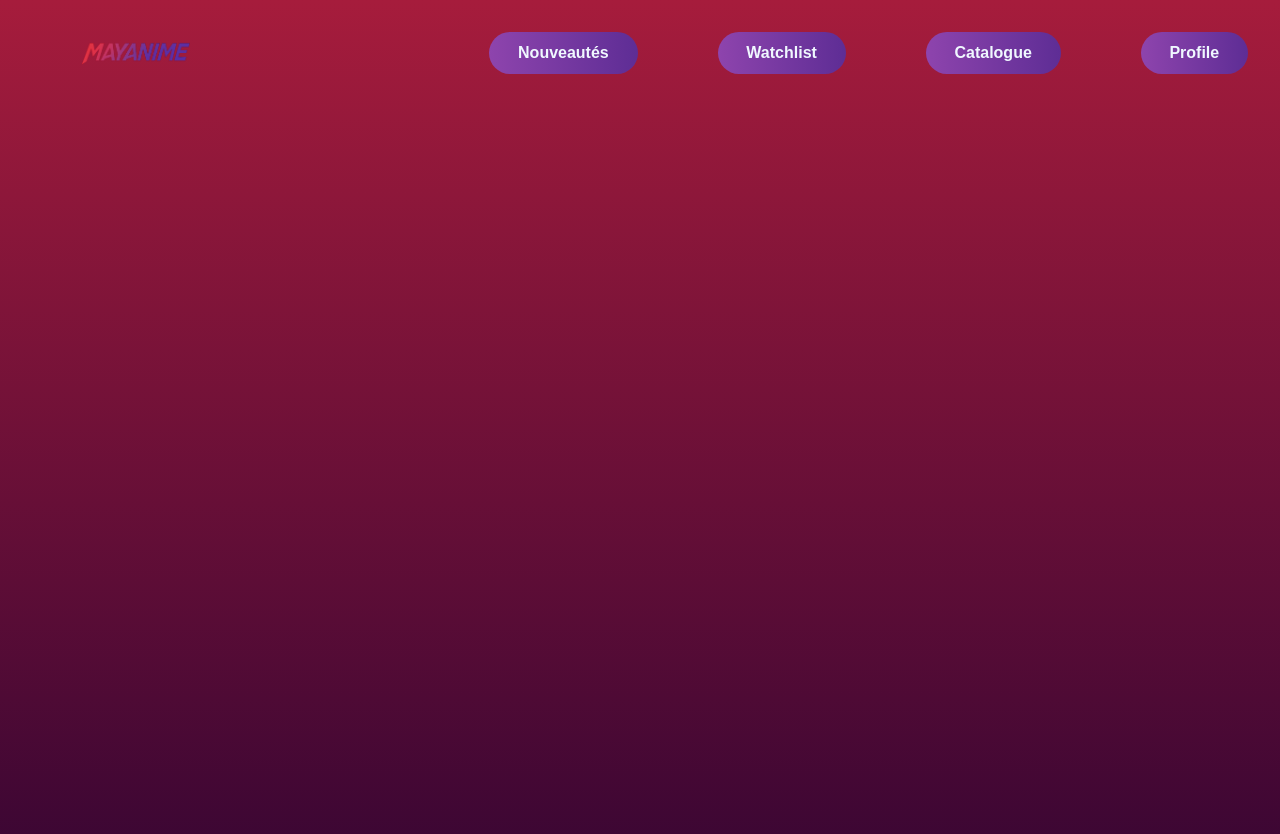
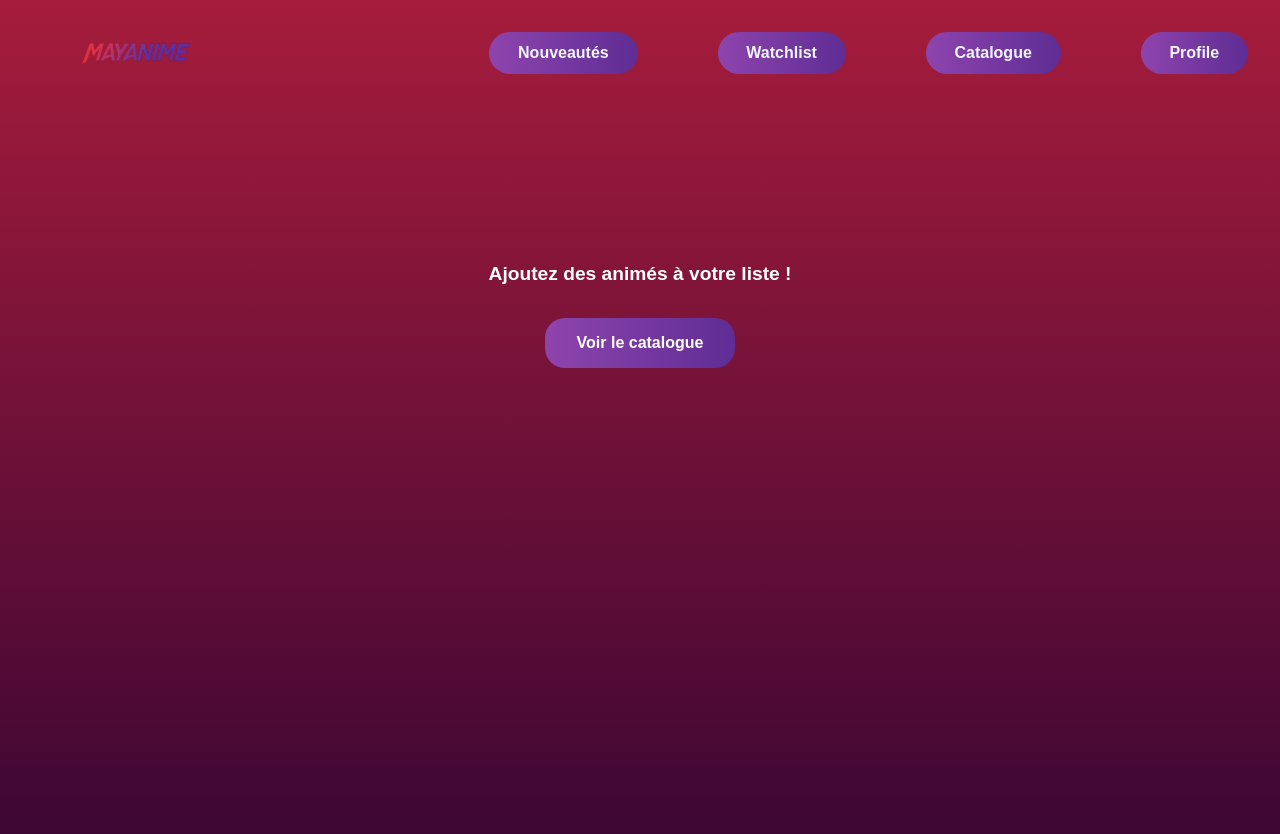
Before and after one commit to wildcodeschool-2025-03/JS-Paris-P2-Mayanime, a React (Vite) app: page /Watchlist in a window 1280 px wide. Shown: the top 834 px of the page. Built offline with nearby package versions, Linux system fonts and the light colour scheme.

Commit message:
amélioration de la page watchlist

```diff
--- a/src/pages/Watchlist.css
+++ b/src/pages/Watchlist.css
@@ -1,74 +1,61 @@
+.watchlist-container {
+	height: 100vh; /* prend toute la hauteur de la page */
+	padding: 20px;
+	max-width: 1200px;
+	margin: 0 auto;
+	display: flex;
+	flex-direction: column;
+}
+
 .bouton {
-	display: flex;
-	justify-content: flex-start;
-	gap: 70px;
+	display: grid;
+	grid-template-columns: repeat(auto-fill, minmax(200px, 1fr));
+	gap: 40px;
 	font-weight: bolder;
+	flex-grow: 1; /* prend toute la hauteur dispo */
+	align-content: start;
+}
+
+/* Quand la watchlist est vide, centrage parfait */
+.bouton.empty {
+	display: flex !important; /* override grid */
+	flex-direction: column;
+	justify-content: center; /* vertical centering */
+	align-items: center; /* horizontal centering */
+	height: 100%; /* prendre toute la hauteur dispo */
+	text-align: center;
+	gap: 30px;
 }
 
 .bouton button {
 	font-size: 1rem;
 	text-align: center;
-	margin-top: 60px;
-	margin-right: 30px;
 	background-color: #733597;
 	color: white;
 	border: none;
 	border-radius: 20px;
 	padding: 1rem 2rem;
 	font-weight: bold;
+	cursor: pointer;
+	transition: background-color 0.3s ease, transform 0.2s ease;
+	margin: 0 auto;
+	display: inline-block;
 }
 
-.image1 {
-	display: flex;
-	width: 100%;
-	height: 40vh;
-	margin-top: 60px;
-	gap: 50px;
-	text-align: left;
-}
-
-.image1 img {
-	width: 15%;
-}
-
-.image1 p {
-	align-items: center;
-	width: 100%;
-}
-
-.seiya {
-	width: 100vw;
-}
-
-.goku {
-	width: 100vw;
-}
-
-.image1 div {
-	width: 40%;
-}
-
-.bouton2 button {
-	margin-top: 20px;
-	margin-right: 30px;
-	background-color: #733597;
-	color: white;
-	font-size: 0.8rem;
-	text-align: center;
-	padding: 0.8rem 1.3rem;
-	border: none;
-	border-radius: 0.5rem;
-	cursor: pointer;
-	display: inline-block;
-	transform-origin: center;
+.bouton button:hover {
+	background-color: #8e2de2;
+	transform: scale(1.05);
 }
 
 div p {
-	font-size: 1em;
+	font-size: 1.2em;
 	font-weight: bold;
+	margin: 0;
+	text-align: center;
 }
 
 div h1 {
 	font-size: 1em;
 	font-weight: lighter;
+	margin: 0;
 }
--- a/src/pages/Watchlist.tsx
+++ b/src/pages/Watchlist.tsx
@@ -1,33 +1,58 @@
 import "./Watchlist.css";
 import { useContext } from "react";
+import { useNavigate } from "react-router-dom";
 import AnimeCardPourLaWatchlist from "../components/AnimeCardPourLaWatchlist";
 import selectionWatchlistContext from "../context/selectionWatchlist";
 
-// function Watchlist() {
-// 	const [animeList, setAnimeList] = useState([]);
-// 	useEffect(() => {
-// 		fetch("https://api.jikan.moe/v4/anime")
-// 			.then((response) => response.json())
-// 			.then((fullData) => setAnimeList(fullData.data));
-// 	}, []);
-// 	return (
-// 		<>
-// 			{animeList.map((animeFromTheList) => (
-// 				<WatchAnime key={animeFromTheList.mal_id} anime={animeFromTheList} />
-// 			))}
-// 			<div className="bouton">
-// 				<button type="button">Watchlist</button>
-// 				<button type="button">Vus</button>
-// 			</div>
-// 		</>
-// 	);
-// }
+// Typage minimal pour anime
+interface Anime {
+	mal_id: number;
+	// autres propriétés possibles
+}
+
+// Typage attendu du contexte
+interface SelectionWatchlistContextType {
+	selectionWatchlist: Anime[];
+}
+
 function Watchlist() {
-	const { selectionWatchlist } = useContext(selectionWatchlistContext);
+	// Caster le contexte pour préciser le type
+	const context = useContext(
+		selectionWatchlistContext,
+	) as SelectionWatchlistContextType | null;
+	const navigate = useNavigate();
+
+	// Accès sécurisé à selectionWatchlist
+	const selectionWatchlist: Anime[] = context?.selectionWatchlist || [];
+
+	const handleGoToCatalog = () => {
+		navigate("/Catalogue"); // adapte selon ta route
+	};
+
+	if (selectionWatchlist.length === 0) {
+		return (
+			<div
+				className="bouton empty"
+				style={{
+					minHeight: "60vh",
+					display: "flex",
+					flexDirection: "column",
+					justifyContent: "center",
+					alignItems: "center",
+					gap: "30px",
+				}}
+			>
+				<p>Ajoutez des animés à votre liste !</p>
+				<button type="button" onClick={handleGoToCatalog}>
+					Voir le catalogue
+				</button>
+			</div>
+		);
+	}
 
 	return (
 		<div className="bouton">
-			{selectionWatchlist.map((anime) => (
+			{selectionWatchlist.map((anime: Anime) => (
 				<AnimeCardPourLaWatchlist key={anime.mal_id} anime={anime} />
 			))}
 		</div>
```
Also changed, not shown: src/pages/Description.tsx (+4 -5 lines).
